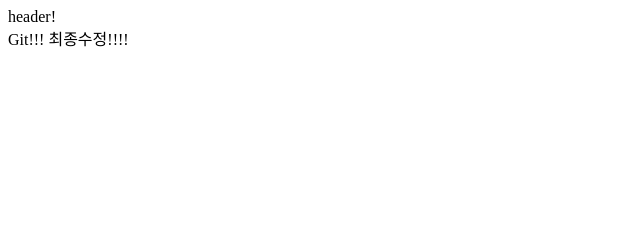
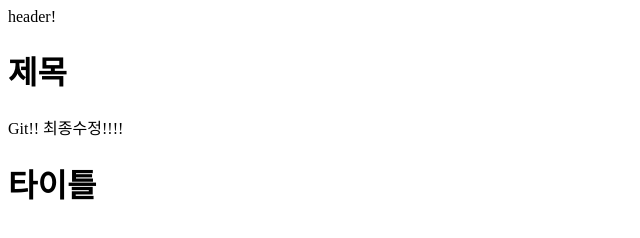
Before and after one commit to slfmP/gitTest, a plain HTML site: page index.html in a window 1280 px wide. Shown: the whole page, without its empty margins (0-640 px from the left). Drawn offline with Linux system fonts and the light colour scheme.

Commit message:
#6. index.html 파일 수정

```diff
--- a/index.html
+++ b/index.html
@@ -3,6 +3,8 @@
         header!
     </header>
     <body>
-        Git!!!  최종수정!!!!
+        <h1>제목</h1>
+        Git!!  최종수정!!!!
+        <h1>타이틀</h1>
     </body>
 </html>
```
